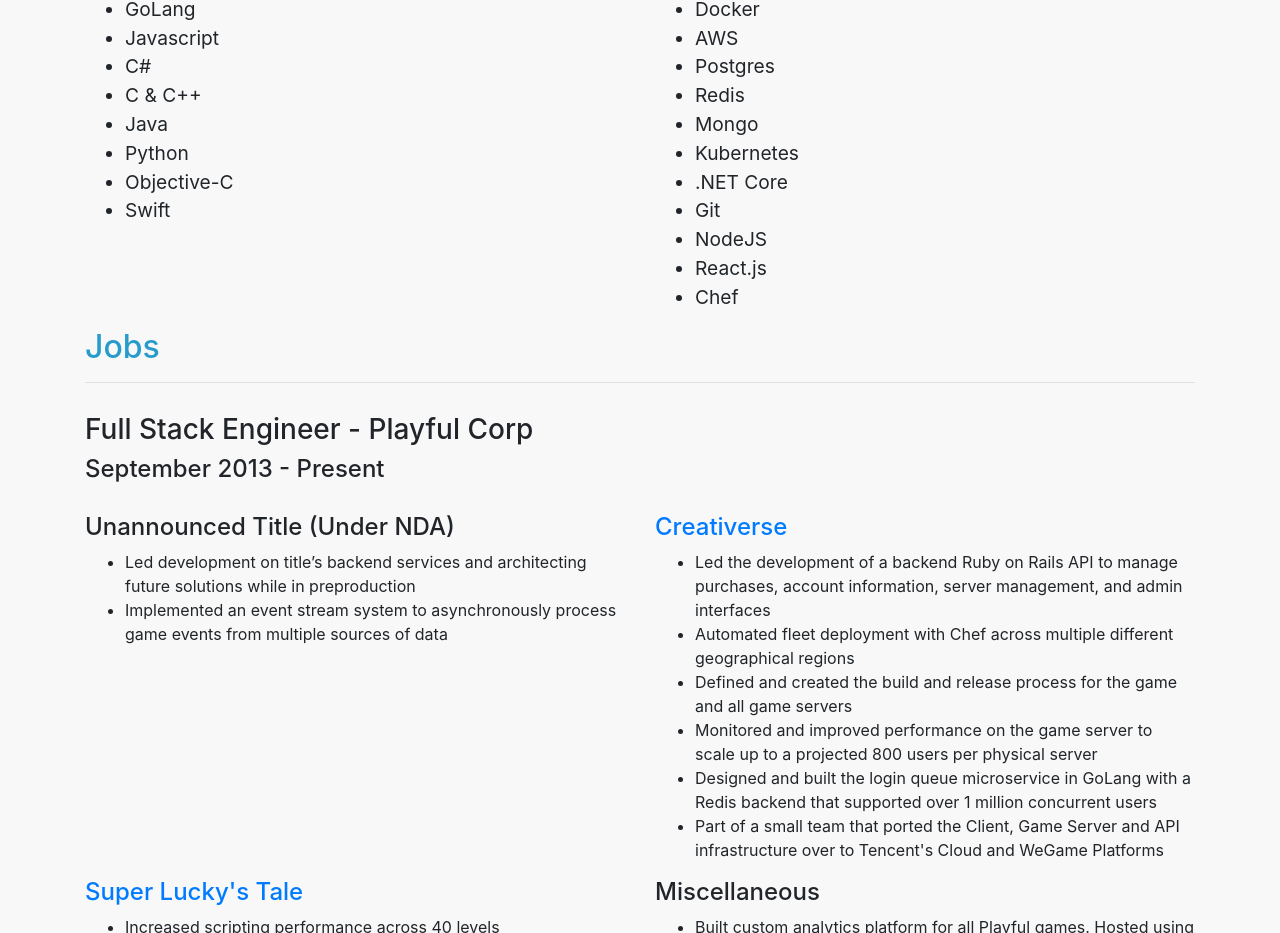
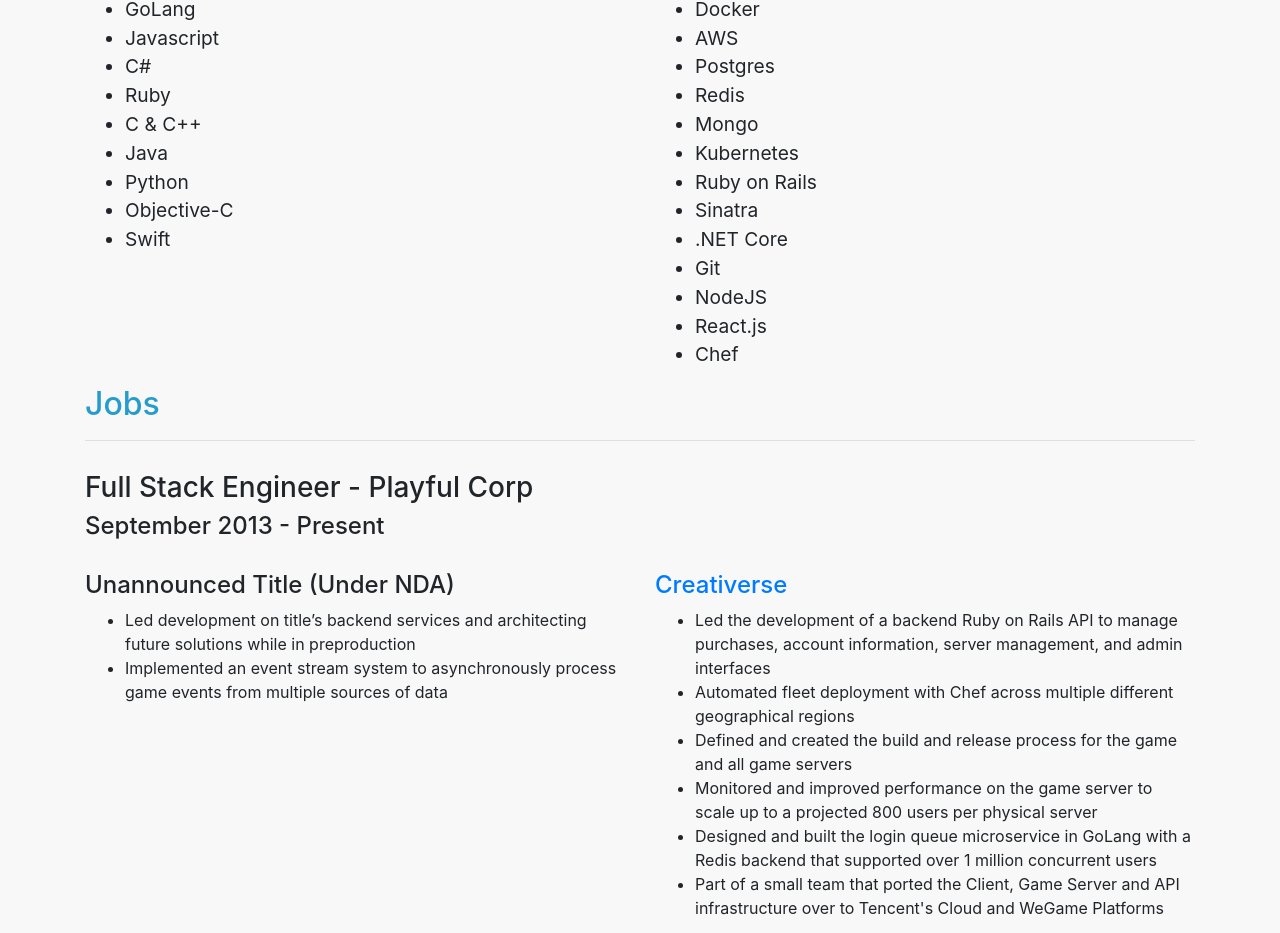
Before and after one commit to mlohstroh/resume, a plain HTML site: page public/index.html in a window 1280 px wide. Shown: the part 683-1616 px from the top of the page. Drawn offline with nearby package versions, Linux system fonts and the light colour scheme.

Commit message:
updating the expertise section

```diff
--- a/public/index.html
+++ b/public/index.html
@@ -18,7 +18,7 @@
                 </div>
                 <div class="col-md">
                     <h1 class="header">Mark Lohstroh</h1>
-                    <h4>Full Stack Engineer</h4>
+                    <h4>Software Developer</h4>
                     <h5><a href="mailto:mlohstroh@gmail.com">mlohstroh@gmail.com</a></h5>
 
                     <p class="lead">
@@ -43,6 +43,7 @@
                         <li>GoLang</li>
                         <li>Javascript</li>
                         <li>C#</li>
+                        <li>Ruby</li>
                         <li>C & C++</li>
                         <li>Java</li>
                         <li>Python</li>
@@ -59,6 +60,8 @@
                         <li>Redis</li>
                         <li>Mongo</li>
                         <li>Kubernetes</li>
+                        <li>Ruby on Rails</li>
+                        <li>Sinatra</li>
                         <li>.NET Core</li>
                         <li>Git</li>
                         <li>NodeJS</li>
@@ -95,7 +98,7 @@
                 <div class="col-md-6">
                     <h4><a href="https://www.microsoft.com/en-us/p/super-luckys-tale-for-xbox-one/8znk82972g53?activetab=pivot%3aoverviewtab">Super Lucky's Tale</a></h4>
                     <ul>
-                        <li>Increased scripting performance across 40 levels</li>
+                        <li>Increased scripting performance across 40 levels to achieve 60 FPS consistently</li>
                         <li>Integrated game with the Xbox and UWP platforms for user management, profile stats, achievements, and save games</li>
                         <li>Developed a 3D mesh combiner tool in engine to greatly decrease rendering times on Xbox platforms</li>
                     </ul>
```
